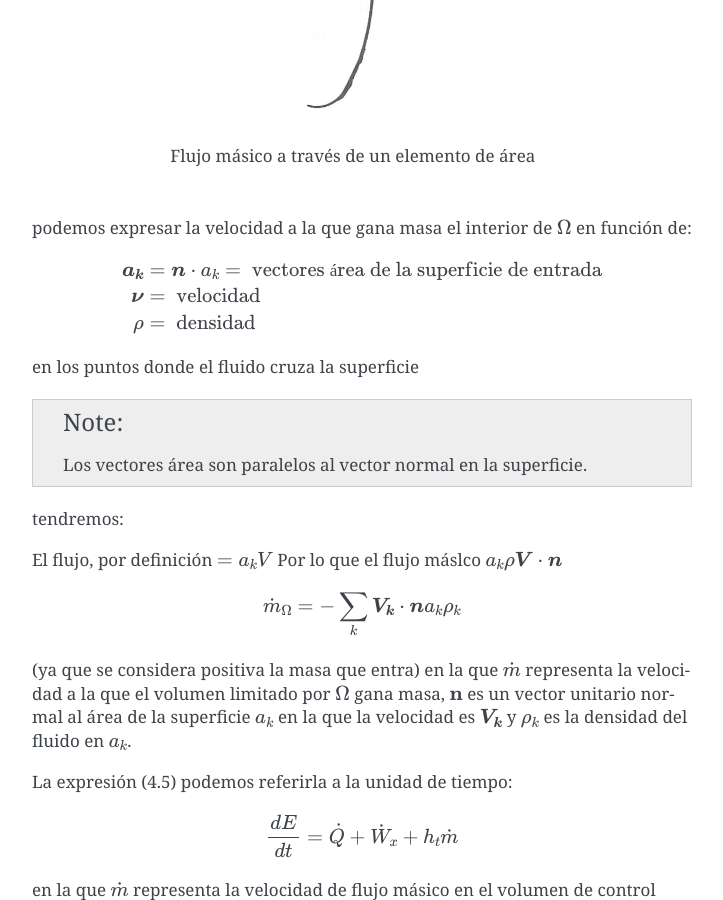
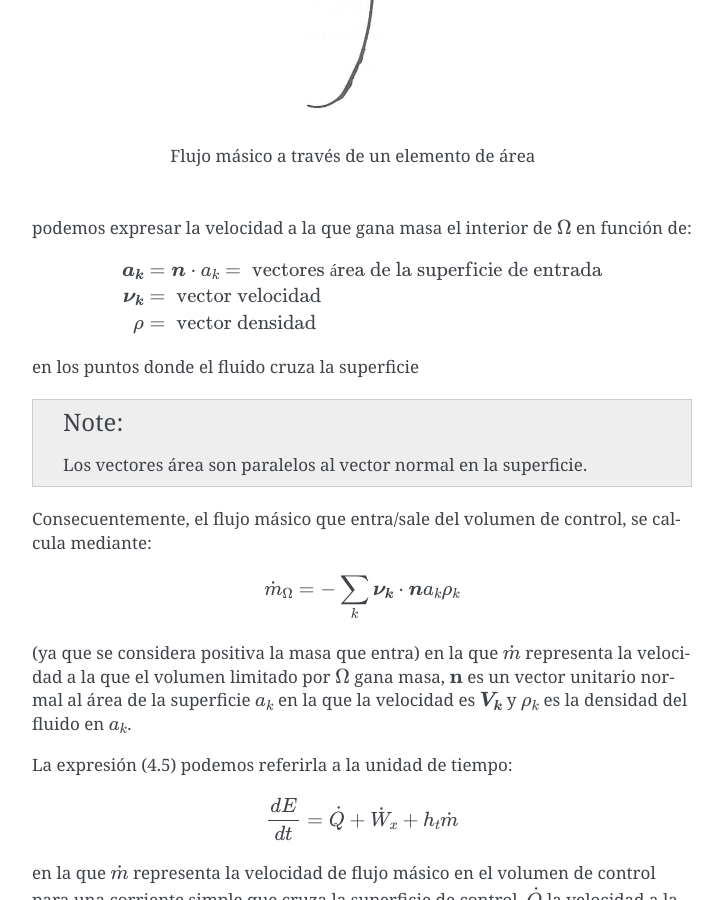
Before and after one commit to mantielero/termodinamica, a Sphinx documentation site: the page built from source/sistemas_abiertos_primer_principio.rst, in a window 1280 px wide and 900 px high, scrolled down 3765 px. Shown: the whole window, without its empty margins (388-1111 px from the left). Built offline with Sphinx 7.4.7, drawn with Linux system fonts in a browser that asks for light colours; pages that are not in the unit, such as notebooks, are missing from menus.

Commit message:
Update sistemas_abiertos_primer_principio.rst

```diff
--- a/source/sistemas_abiertos_primer_principio.rst
+++ b/source/sistemas_abiertos_primer_principio.rst
@@ -162,8 +162,8 @@ podemos expresar la velocidad a la que gana masa el interior de :math:`\Omega` e
 .. math::
 
    \boldsymbol{a_k} &= \boldsymbol{n} \cdot a_k = \text{ vectores área de la superficie de entrada} \\
-   \boldsymbol{\nu} &= \text{ velocidad} \\
-   \rho &= \text{ densidad }
+   \boldsymbol{\nu_k} &= \text{ vector velocidad} \\
+   \rho &= \text{ vector densidad }
 
 en los puntos donde el fluido cruza la superficie
 
@@ -171,17 +171,11 @@ en los puntos donde el fluido cruza la superficie
 
    Los vectores área son paralelos al vector normal en la superficie.
 
-
-tendremos:
-
-El flujo, por definición :math:`= a_k V` Por lo que el flujo máslco :math:`a_k \rho \boldsymbol{V} \cdot \boldsymbol{n}`
-
-
-
+Consecuentemente, el flujo másico que entra/sale del volumen de control, se calcula mediante:
 
 .. math::
 
-   \dot{m}_\Omega = -\sum_k \boldsymbol{V_k} \cdot \boldsymbol{n} a_k \rho_k
+   \dot{m}_\Omega = -\sum_k \boldsymbol{\nu_k} \cdot \boldsymbol{n} a_k \rho_k
 
 (ya que se considera positiva la masa que entra) en la que :math:`\dot{m}` representa la velocidad a la que el volumen limitado por :math:`\Omega` gana masa, :math:`\textbf{n}` es un vector unitario normal al área de la superficie :math:`a_k` en la que la velocidad es :math:`\boldsymbol{V_k}` y :math:`\rho_k` es la densidad del fluido en :math:`a_k`.
 
```
